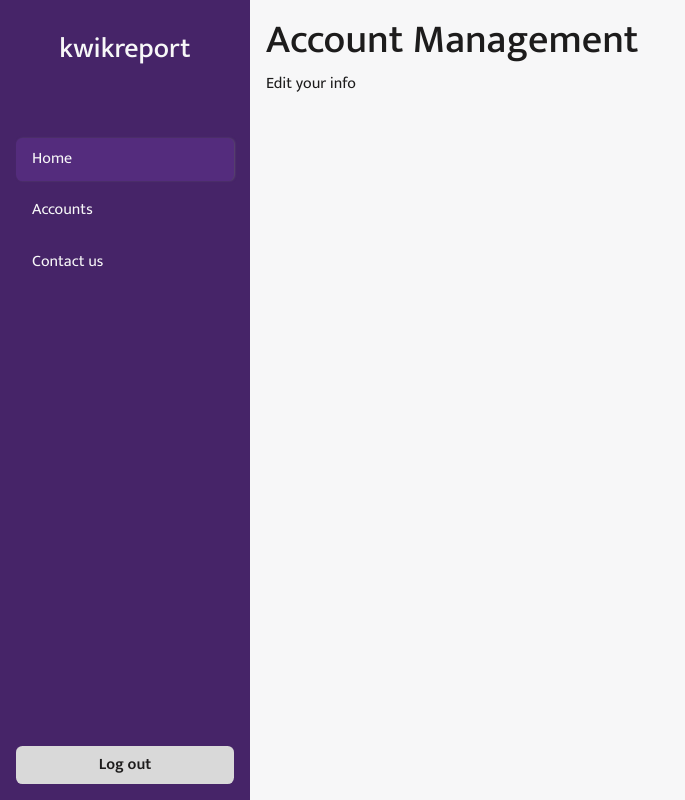
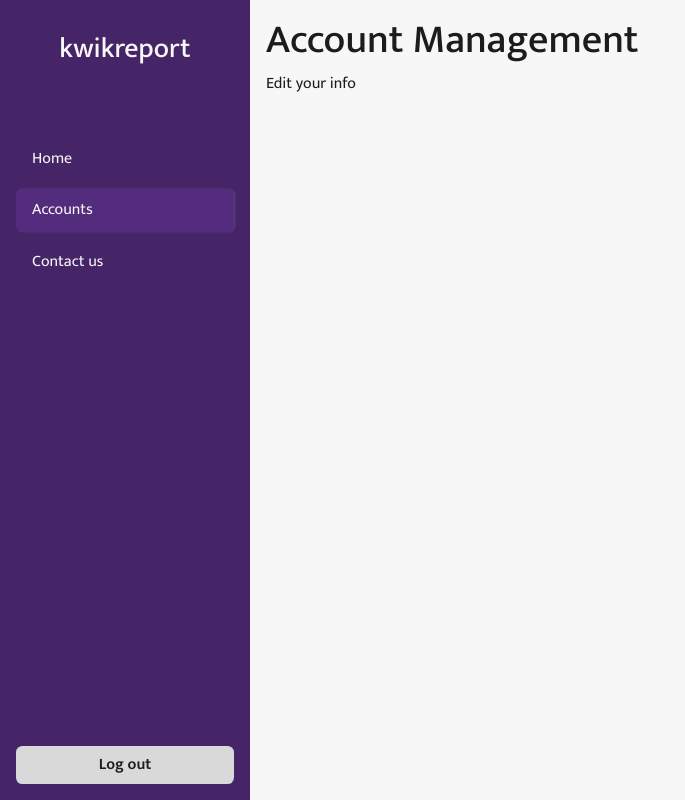
Before and after one commit to jerrywonderr/kwikreport, a Django app: page /account/ in a window 1280 px wide. Shown: the whole page, without its empty margins (0-685 px from the left). Run offline with Django 4.2, Linux system fonts and the light colour scheme; the visitor is signed in with stand-in values (Sample User, id 1); some libraries are stand-ins or nearby versions.

Commit message:
fix: fix active state in dashboard side-nav (#27)
* feat: :sparkles: make active state work properly

* fix: :bug: hide text that track active nav

```diff
--- a/pages/templates/account.html
+++ b/pages/templates/account.html
@@ -2,6 +2,7 @@
 <title>Account | KwikReport</title>
 {% endblock title %}
 {% block dashboard_content %}
+<p class="visually-hidden current-nav">account</p>
 <div class="container-fluid p-md-3">
   <div class="row">
     <div class="col-12">
--- a/pages/templates/contact.html
+++ b/pages/templates/contact.html
@@ -2,6 +2,7 @@
 <title>Contact | KwikReport</title>
 {% endblock title %}
 {% block dashboard_content %}
+<p class="visually-hidden current-nav">contact</p>
 <div class="container-fluid p-md-3">
   <div class="row">
     <div class="col-12">
--- /dev/null
+++ b/static/js/side-nav.js
@@ -0,0 +1,12 @@
+'use strict'
+
+$(document).ready(() => {
+  const currentNav = $('.current-nav')?.text();
+  console.log(currentNav);
+  if (currentNav) {
+    // Remove active class from active nav
+    $('.nav-content .nav-item.active').removeClass('active');
+    // Add class to the current nav item
+    $(`.nav-content .${currentNav}`).addClass('active')
+  }
+});
--- a/templates/base.html
+++ b/templates/base.html
@@ -34,6 +34,8 @@
     ></script> -->
     <script src="{% static 'js/bootstrap5.bundle.min.js' %}"></script>
     <script src="{% static 'js/jquery-3.7.0.min.js' %}"></script>
+    <!-- side-nav.js handles changing side-nav active state -->
+    <script src="{% static 'js/side-nav.js' %}"></script>
     <!-- <script type="module" src="{% static 'js/base.mjs' %}"></script> -->
     {% block extra_scripts %} {% endblock extra_scripts %}
   </body>
--- a/templates/nav/nav-content.html
+++ b/templates/nav/nav-content.html
@@ -1,7 +1,7 @@
 <nav class="my-md-5 nav-content">
-  <a class="nav-item active" href="{% url 'home' %}">Home</a>
-  <a class="nav-item" href="{% url 'account' %}">Accounts</a>
-  <a class="nav-item" href="{% url 'contact' %}">Contact us</a>
+  <a class="nav-item home active" href="{% url 'home' %}">Home</a>
+  <a class="nav-item account" href="{% url 'account' %}">Accounts</a>
+  <a class="nav-item contact" href="{% url 'contact' %}">Contact us</a>
 </nav>
 <div class="mt-auto">
   {% if request.user.is_authenticated %}
```
